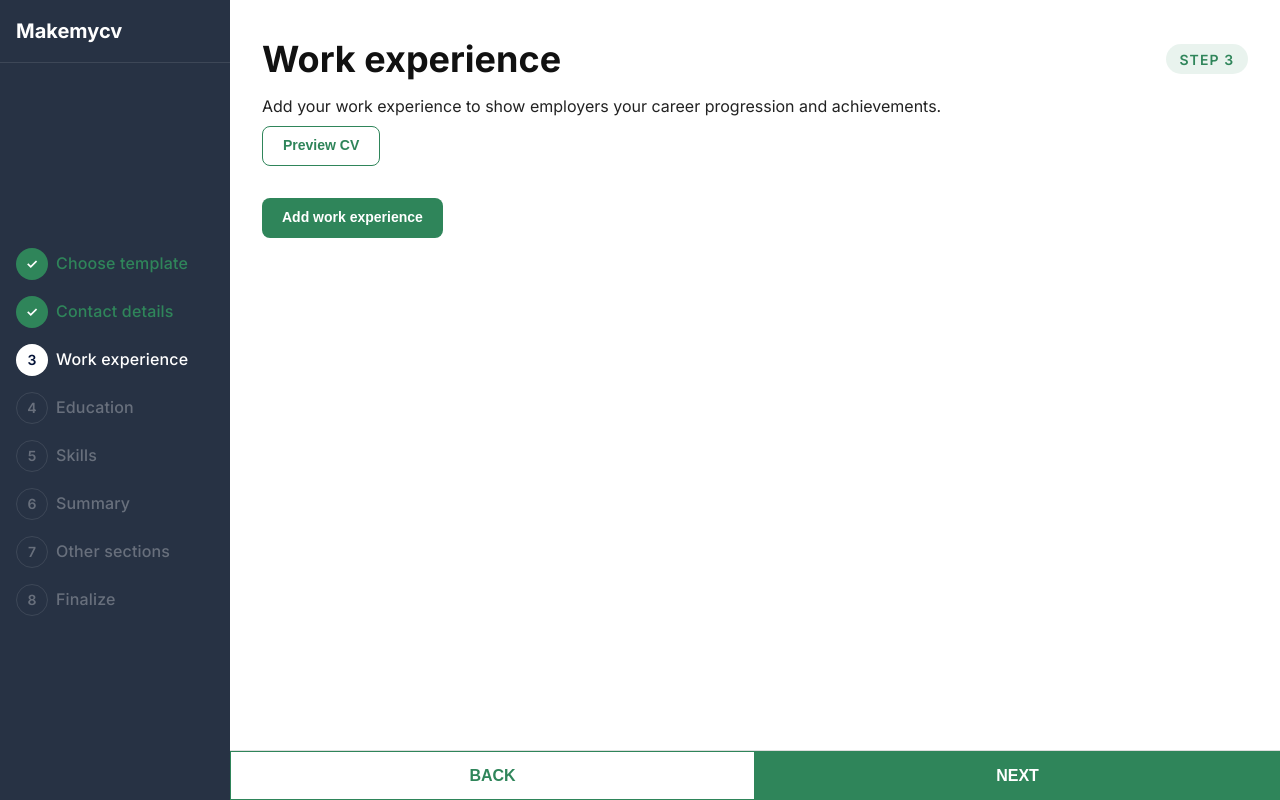
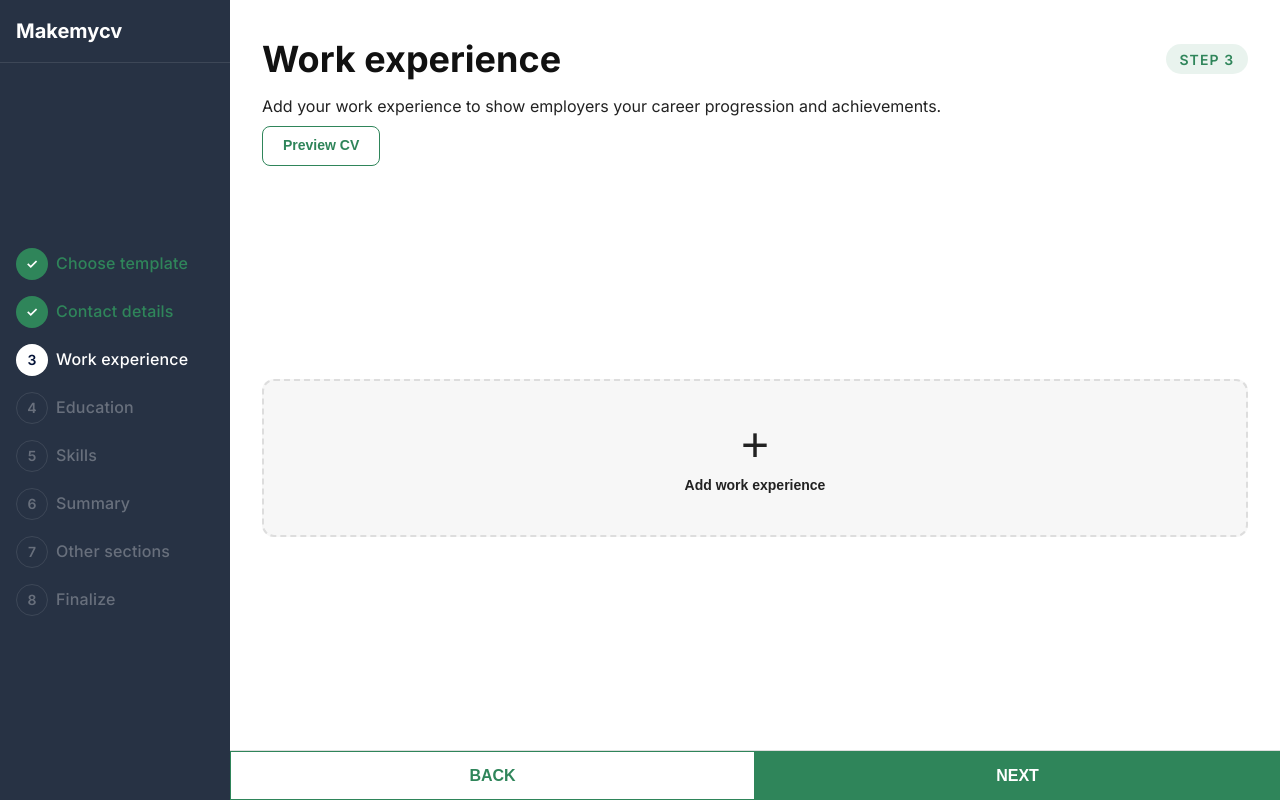
Before and after one commit to MishaKompaniec/make-cv, a Next.js app: page /create-cv/work-experience in a window 1280 px wide. Built offline with nearby package versions, Linux system fonts and the light colour scheme; what @react-pdf/renderer would draw is missing.

Commit message:
refactor: redesign add experience button as tile with icon and move it to bottom of experience list

```diff
--- a/src/app/create-cv/work-experience/page.module.scss
+++ b/src/app/create-cv/work-experience/page.module.scss
@@ -6,10 +6,39 @@
   min-height: 100vh;
 }
 
-.addExperienceRow {
+.addExperienceTile {
+  width: 100%;
+  border: 2px dashed $border-light;
+  border-radius: 0.75rem;
+  background: $bg-secondary;
+  cursor: pointer;
+  transition: all $transition;
+  color: $text;
   display: flex;
-  justify-content: flex-start;
-  padding: 0 2rem 1rem;
+  flex-direction: column;
+  align-items: center;
+  justify-content: center;
+  padding: 2.5rem 1.5rem;
+}
+
+.addExperienceTile:hover {
+  border-color: $accent;
+  background: $accent-light;
+  color: $accent;
+}
+
+.addExperienceTileIcon {
+  font-size: 3rem;
+  font-weight: 300;
+  margin-bottom: 0.5rem;
+  line-height: 1;
+}
+
+.addExperienceTileText {
+  margin: 0;
+  font-size: 0.875rem;
+  font-weight: 600;
+  line-height: 1.25;
 }
 
 .wrapper {
@@ -161,10 +190,6 @@
     min-height: calc(100vh - 72px);
   }
 
-  .addExperienceRow {
-    padding: 0 2rem 0.75rem;
-  }
-
   .form {
     padding: 1rem;
     gap: 0.5rem;
@@ -178,6 +203,7 @@
 
   .experienceCard {
     padding: 1rem;
+    padding: 2.5rem 1rem 1rem 1rem;
   }
 
   .experienceRowSingle {
@@ -202,16 +228,15 @@
 }
 
 @media (max-width: #{$breakpoint-tablet}) {
-  .addExperienceRow {
-    padding: 0 1rem 1rem;
+  .addExperienceTile {
+    padding: 1rem;
   }
-
   .wrapper {
     flex-direction: column;
     gap: 2rem;
     justify-content: center;
     align-items: center;
-    padding: 0px 1rem 1rem;
+    padding: 0 1rem 1rem;
   }
 
   .content {
--- a/src/app/create-cv/work-experience/page.tsx
+++ b/src/app/create-cv/work-experience/page.tsx
@@ -2,7 +2,6 @@
 
 import { useEffect, useLayoutEffect, useRef, useState } from "react";
 import { useRouter } from "next/navigation";
-import { Button } from "@/components/ui/button/button";
 import { NavigationFooter } from "@/components/layout/navigation-footer/navigation-footer";
 import { CreateCvHeader } from "@/components/layout/create-cv-header/create-cv-header";
 import { useLocalStorage } from "@/hooks/useLocalStorage";
@@ -238,12 +237,6 @@ export default function WorkExperiencePage() {
         description="Add your work experience to show employers your career progression and achievements."
       />
 
-      <div className={styles.addExperienceRow}>
-        <Button type="button" onClick={handleAddExperience}>
-          Add work experience
-        </Button>
-      </div>
-
       <section className={styles.wrapper}>
         <div className={styles.content}>
           <div className={styles.form}>
@@ -265,6 +258,17 @@ export default function WorkExperiencePage() {
                 onChange={(patch) => updateExperience(exp.id, patch)}
               />
             ))}
+
+            <button
+              type="button"
+              className={styles.addExperienceTile}
+              onClick={handleAddExperience}
+            >
+              <div className={styles.addExperienceTileIcon}>+</div>
+              <p className={styles.addExperienceTileText}>
+                Add work experience
+              </p>
+            </button>
           </div>
         </div>
       </section>
--- a/src/app/page.module.scss
+++ b/src/app/page.module.scss
@@ -43,7 +43,9 @@
 
   p {
     margin: 0;
-    font-weight: 500;
+    font-size: 0.875rem;
+    font-weight: 600;
+    line-height: 1.25;
   }
 }
 
```
